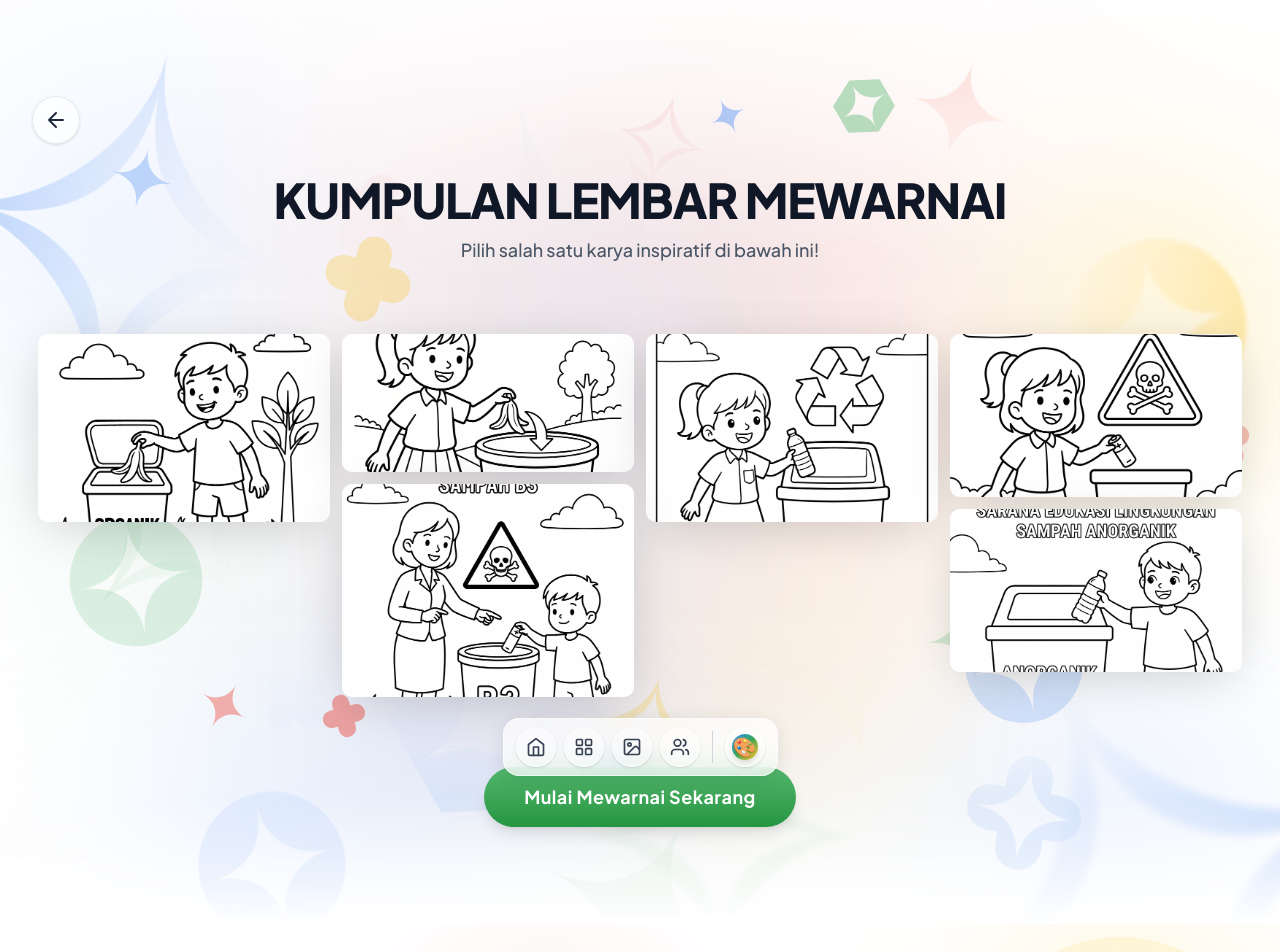
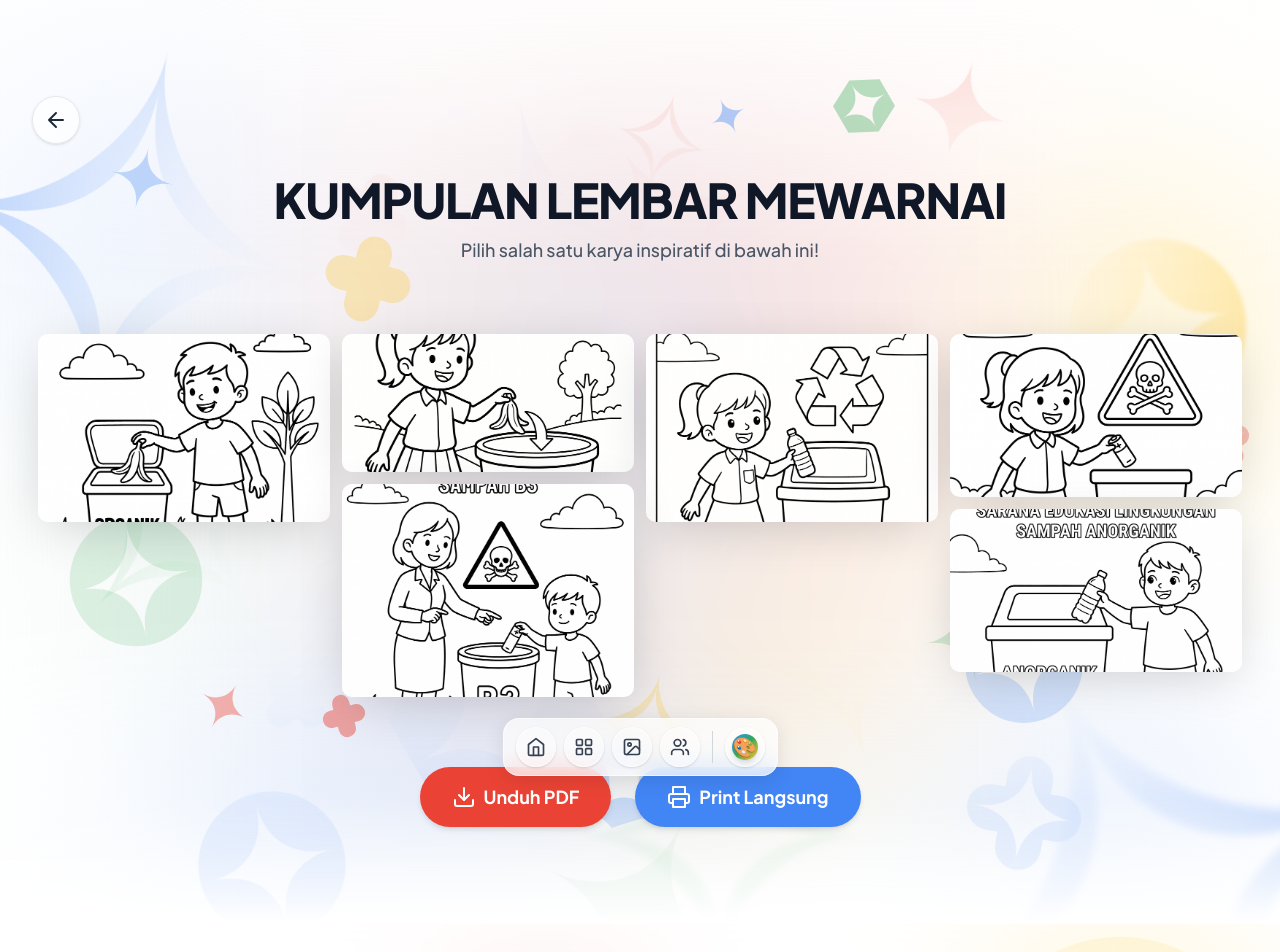
Before and after one commit to iqbalgsr46/Web-Proker-KKN-UBP-2026, a Next.js app: page /kumpulan-mewarnai in a window 1280 px wide. Shown: the top 952 px of the page. Built offline with nearby package versions, Linux system fonts and the light colour scheme.

Commit message:
feat(mewarnai): add download pdf and print buttons

```diff
--- a/package.json
+++ b/package.json
@@ -16,6 +16,7 @@
     "clsx": "^2.1.1",
     "framer-motion": "^12.43.0",
     "gsap": "^3.15.0",
+    "jspdf": "^4.2.1",
     "lenis": "^1.3.25",
     "meshline": "^3.3.1",
     "next": "16.2.12",
--- a/src/app/kumpulan-mewarnai/page.tsx
+++ b/src/app/kumpulan-mewarnai/page.tsx
@@ -1,9 +1,46 @@
+"use client";
+
+import React, { useState } from "react";
 import Link from "next/link";
 import Masonry from "@/components/ui/Masonry";
 import { AbstractBlob } from "@/components/ui/AbstractBlob";
 import { PillButton } from "@/components/ui/PillButton";
 
 export default function KumpulanMewarnaiPage() {
+  const [isDownloading, setIsDownloading] = useState(false);
+
+  const handleDownloadPDF = async () => {
+    try {
+      setIsDownloading(true);
+      const { jsPDF } = await import("jspdf");
+      const doc = new jsPDF("p", "mm", "a4");
+
+      const images = [
+        "/images/lembar_mewarnai_1.png",
+        "/images/lembar_mewarnai_2.png",
+        "/images/lembar_mewarnai_3.png",
+        "/images/lembar_mewarnai_4.png",
+        "/images/lembar_mewarnai_5.png",
+        "/images/lembar_mewarnai_6.png",
+      ];
+
+      for (let i = 0; i < images.length; i++) {
+        if (i > 0) doc.addPage();
+
+        // Add image (using width of A4: 210mm, height: auto to fit)
+        // Center the image slightly. A4 dimensions are 210x297mm
+        doc.addImage(images[i], "PNG", 10, 10, 190, 277);
+      }
+
+      doc.save("Buku_Mewarnai_EduColoring.pdf");
+    } catch (error) {
+      console.error("Gagal membuat PDF", error);
+      alert("Maaf, terjadi kesalahan saat menyiapkan PDF.");
+    } finally {
+      setIsDownloading(false);
+    }
+  };
+
   return (
     <main className="min-h-[100dvh] bg-transparent relative flex flex-col items-center justify-start overflow-x-hidden w-full pb-24">
 
@@ -70,7 +107,7 @@ export default function KumpulanMewarnaiPage() {
       <div className="w-full max-w-[90rem] mx-auto px-4 sm:px-8 pt-12 md:pt-24 relative z-10 flex flex-col items-center">
 
         {/* Navigation Back Button */}
-        <div className="w-full flex justify-start mb-8">
+        <div className="w-full flex justify-start mb-8 print:hidden">
           <Link href="/kategori">
             <button className="flex items-center justify-center w-12 h-12 bg-white/70 hover:bg-white text-gray-800 rounded-full shadow-sm hover:shadow-md transition-all border border-gray-200">
               <svg width="24" height="24" viewBox="0 0 24 24" fill="none" xmlns="http://www.w3.org/2000/svg">
@@ -80,12 +117,12 @@ export default function KumpulanMewarnaiPage() {
           </Link>
         </div>
 
-        <div className="text-center mb-12 sm:mb-16">
+        <div className="text-center mb-12 sm:mb-16 print:hidden">
           <h1 className="text-3xl sm:text-4xl md:text-5xl font-black text-gray-900 tracking-tight uppercase">Kumpulan Lembar Mewarnai</h1>
           <p className="text-gray-600 mt-3 font-medium text-lg">Pilih salah satu karya inspiratif di bawah ini!</p>
         </div>
 
-        <div className="w-full">
+        <div className="w-full print:hidden">
           <Masonry
             items={[
               { id: "1", img: "/images/lembar_mewarnai_1.png", url: "#", height: 400 },
@@ -99,12 +136,54 @@ export default function KumpulanMewarnaiPage() {
           />
         </div>
 
-        <div className="mt-16">
-          <Link href="/mewarnai/organik">
-            <PillButton variant="green" className="px-10 py-4 text-lg shadow-lg hover:shadow-xl">
-              Mulai Mewarnai Sekarang
-            </PillButton>
-          </Link>
+        <div className="mt-16 flex flex-col sm:flex-row gap-4 sm:gap-6 justify-center w-full print:hidden">
+          <button
+            onClick={handleDownloadPDF}
+            disabled={isDownloading}
+            className="flex items-center justify-center gap-2 bg-google-red text-white font-bold py-4 px-8 rounded-[2rem] shadow-md hover:shadow-lg hover:-translate-y-1 active:translate-y-0 transition-all w-full sm:w-auto text-lg disabled:opacity-70 disabled:cursor-not-allowed"
+          >
+            {isDownloading ? (
+              <svg className="animate-spin h-6 w-6 text-white" xmlns="http://www.w3.org/2000/svg" fill="none" viewBox="0 0 24 24">
+                <circle className="opacity-25" cx="12" cy="12" r="10" stroke="currentColor" strokeWidth="4"></circle>
+                <path className="opacity-75" fill="currentColor" d="M4 12a8 8 0 018-8V0C5.373 0 0 5.373 0 12h4zm2 5.291A7.962 7.962 0 014 12H0c0 3.042 1.135 5.824 3 7.938l3-2.647z"></path>
+              </svg>
+            ) : (
+              <svg width="24" height="24" viewBox="0 0 24 24" fill="none" stroke="currentColor" strokeWidth="2" strokeLinecap="round" strokeLinejoin="round">
+                <path d="M21 15v4a2 2 0 0 1-2 2H5a2 2 0 0 1-2-2v-4"></path>
+                <polyline points="7 10 12 15 17 10"></polyline>
+                <line x1="12" y1="15" x2="12" y2="3"></line>
+              </svg>
+            )}
+            {isDownloading ? "Menyiapkan PDF..." : "Unduh PDF"}
+          </button>
+
+          <button
+            onClick={() => window.print()}
+            className="flex items-center justify-center gap-2 bg-google-blue text-white font-bold py-4 px-8 rounded-[2rem] shadow-md hover:shadow-lg hover:-translate-y-1 active:translate-y-0 transition-all w-full sm:w-auto text-lg"
+          >
+            <svg width="24" height="24" viewBox="0 0 24 24" fill="none" stroke="currentColor" strokeWidth="2" strokeLinecap="round" strokeLinejoin="round">
+              <polyline points="6 9 6 2 18 2 18 9"></polyline>
+              <path d="M6 18H4a2 2 0 0 1-2-2v-5a2 2 0 0 1 2-2h16a2 2 0 0 1 2 2v5a2 2 0 0 1-2 2h-2"></path>
+              <rect x="6" y="14" width="12" height="8"></rect>
+            </svg>
+            Print Langsung
+          </button>
+        </div>
+
+        {/* Layout khusus saat diprint (hidden di layar, muncul saat print) */}
+        <div className="hidden print:block w-full">
+          <div className="flex flex-col gap-12 w-full">
+            {[
+              "/images/lembar_mewarnai_1.png",
+              "/images/lembar_mewarnai_2.png",
+              "/images/lembar_mewarnai_3.png",
+              "/images/lembar_mewarnai_4.png",
+              "/images/lembar_mewarnai_5.png",
+              "/images/lembar_mewarnai_6.png",
+            ].map((img, i) => (
+              <img key={i} src={img} className="w-full max-h-[90vh] object-contain mx-auto" style={{ pageBreakAfter: 'always' }} alt={`Lembar Mewarnai ${i+1}`} />
+            ))}
+          </div>
         </div>
       </div>
     </main>
```
Also changed, not shown: 1 other file (tests, documents, lock files or other folders).
